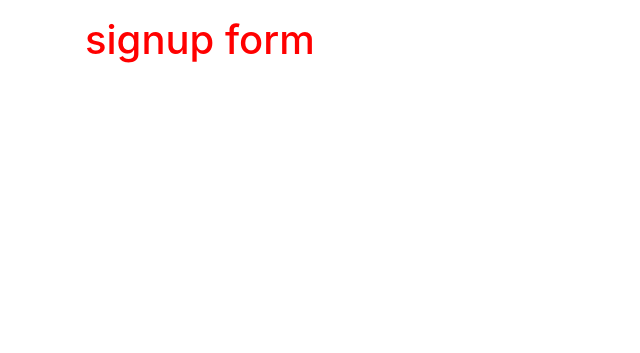
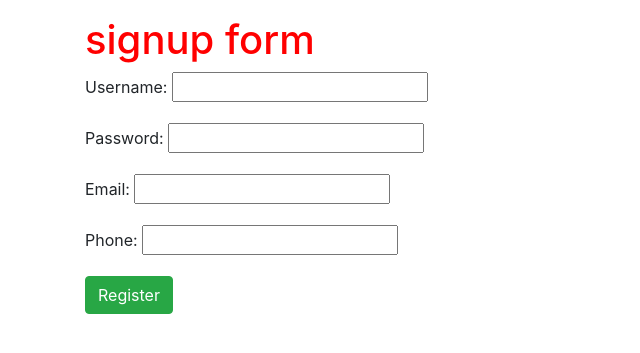
Before and after one commit to Tyler-Jay-Stevahn/PostOPDATA, a Django app: page /signup/ in a window 1280 px wide. Shown: the part 72-425 px from the top of the page, without its empty margins (0-640 px from the left). Run offline with Django 3.2, Linux system fonts and the light colour scheme.

Commit message:
this is able to read from sql and write to sql

```diff
--- a/test_project/database_test/admin.py
+++ b/test_project/database_test/admin.py
@@ -1,7 +1,8 @@
 from django.contrib import admin
 
 # Register your models here.
-from .models import database, employees
+from .models import database, employees, registrationdata
 
 admin.site.register(database)
 admin.site.register(employees)
+admin.site.register(registrationdata)
--- /dev/null
+++ b/test_project/database_test/forms.py
@@ -0,0 +1,7 @@
+from django import forms
+
+class registration_forms(forms.Form):
+    username = forms.CharField(max_length=100)
+    password = forms.CharField(max_length=100)
+    email = forms.CharField(max_length=100)
+    phone = forms.CharField(max_length=100)
--- a/test_project/database_test/urls.py
+++ b/test_project/database_test/urls.py
@@ -1,5 +1,5 @@
 from django.urls import path
-from .views import home, second_page, contact,signuppage, landingpage, datepage
+from .views import home, second_page, contact,signuppage, landingpage, datepage, adduser
 
 urlpatterns = [
     path('home/', home, name='home'),
@@ -7,5 +7,6 @@ urlpatterns = [
     path('contact/', contact, name='contact'),
     path('date/<int:year>/', datepage, name='datepage'),
     path('signup/', signuppage, name='signuppage'),
+    path('adduser/', adduser, name='adduser'),
     path('', landingpage, name='landingpage')
 ]
--- a/test_project/database_test/views.py
+++ b/test_project/database_test/views.py
@@ -1,5 +1,6 @@
-from django.shortcuts import render
-from .models import employees
+from django.shortcuts import render, redirect
+from .models import employees, registrationdata
+from .forms import registration_forms
 # Create your views here.
 
 def landingpage(request):
@@ -35,4 +36,18 @@ def contact(request):
     return render(request, 'contacts.html')
 
 def signuppage(request):
-    return render(request, 'signup.html')
+
+    context = {
+        "form":registration_forms
+    }
+    return render(request, 'signup.html', context)
+
+def adduser(request):
+    form = registration_forms(request.POST)
+    if form.is_valid():
+        myregister = registrationdata(username = form.cleaned_data['username'],
+                                    password = form.cleaned_data['password'],
+                                    email = form.cleaned_data['email'],
+                                    phone = form.cleaned_data['phone'])
+        myregister.save()
+        return redirect('home')
--- a/test_project/templates/signup.html
+++ b/test_project/templates/signup.html
@@ -8,8 +8,11 @@ contact title
 
 <div class="container">
     <h1>signup form</h1>
-
-
+<form action="{% url 'adduser' %}" method="POST">
+    {% csrf_token %}
+{{form.as_p}}
+<input type="submit" value="Register" class="btn btn-success">
+</form>
 </div>
 
 {% endblock %}
```
